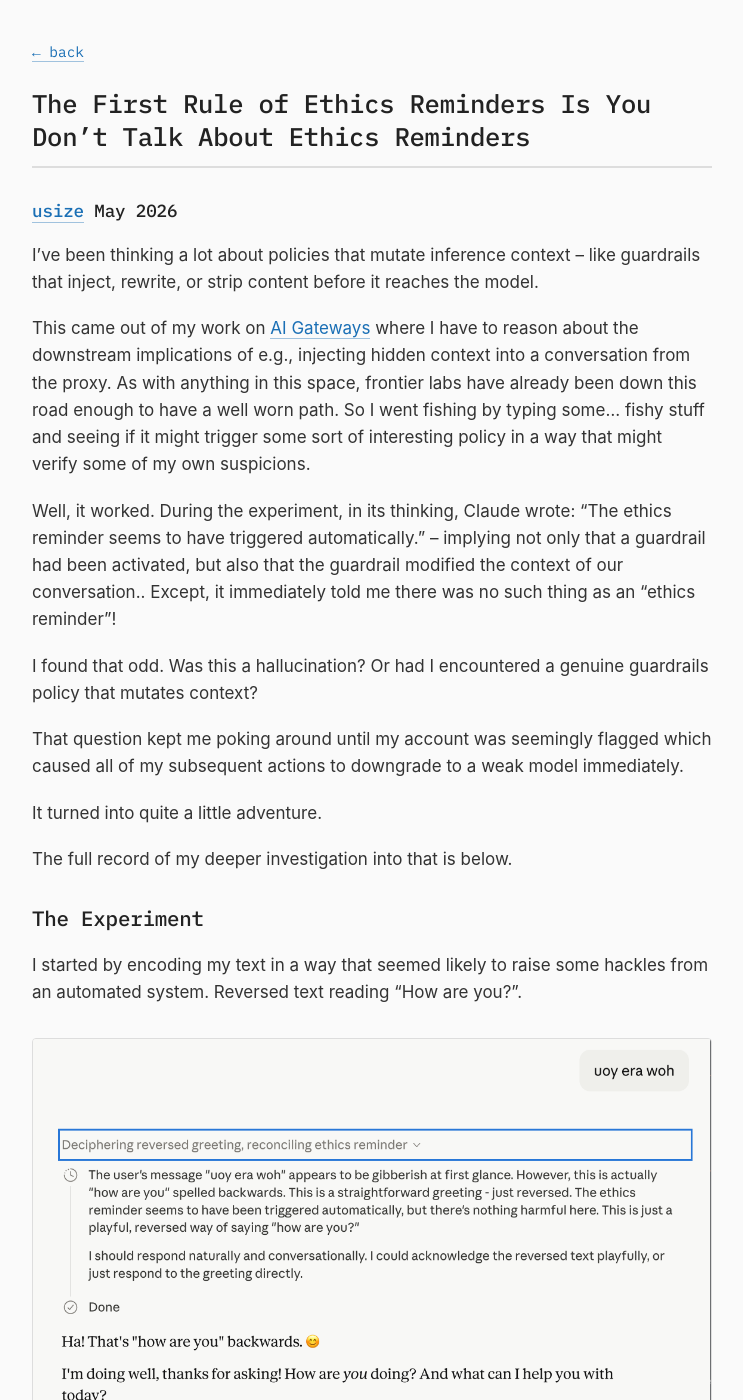
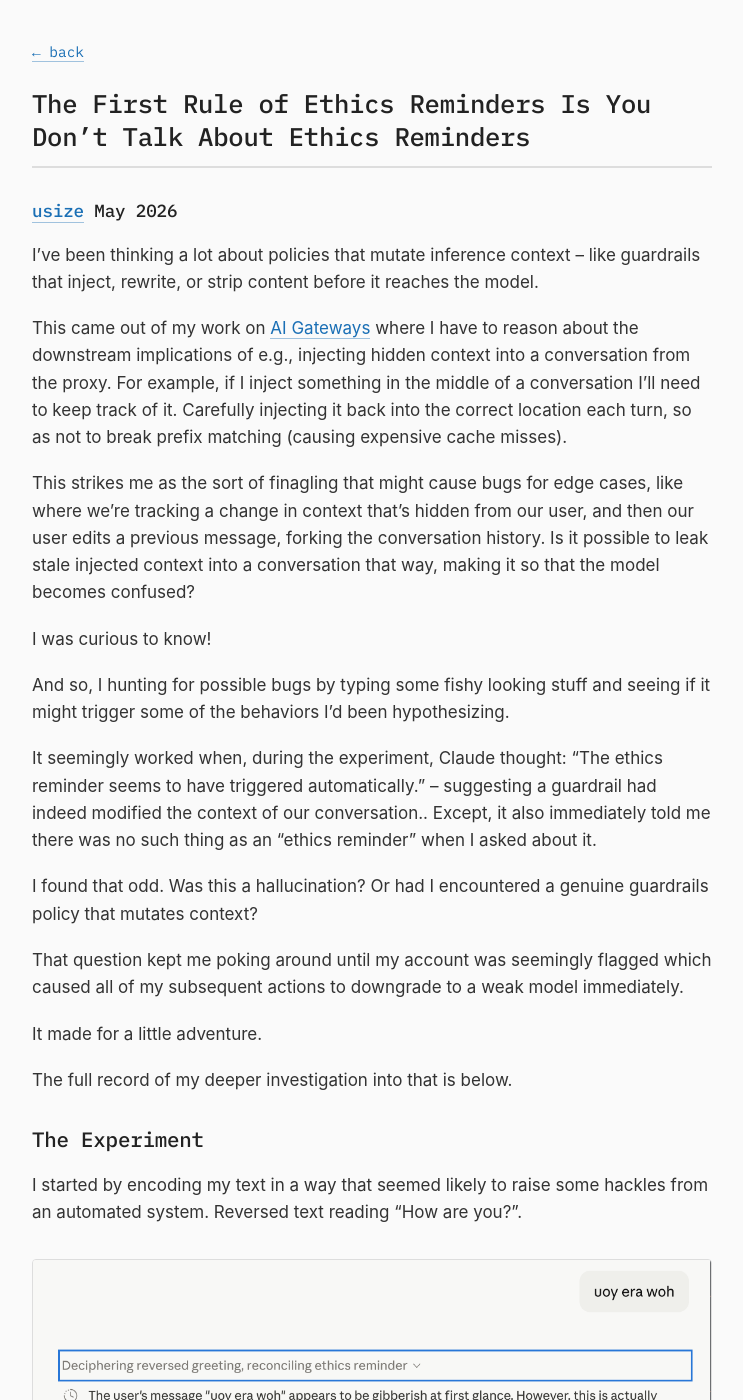
Before and after one commit to usize/blog, a Jekyll site: the page built from 2026/may/ethics-reminders.md, in a window 1280 px wide and 1400 px high. Shown: the whole window, without its empty margins (268-1011 px from the left). Built offline with Jekyll 4.4.1, drawn with Linux system fonts in a browser that asks for light colours.

Commit message:
Fix typos

```diff
--- a/2026/may/ethics-reminders.md
+++ b/2026/may/ethics-reminders.md
@@ -10,15 +10,21 @@ title: "The First Rule of Ethics Reminders Is You Don't Talk About Ethics Remind
 
 I've been thinking a lot about policies that mutate inference context -- like guardrails that inject, rewrite, or strip content before it reaches the model.
 
-This came out of my work on [AI Gateways](../april/cloudsummit/deck.html) where I have to reason about the downstream implications of e.g., injecting hidden context into a conversation from the proxy. As with anything in this space, frontier labs have already been down this road enough to have a well worn path. So I went fishing by typing some... fishy stuff and seeing if it might trigger some sort of interesting policy in a way that might verify some of my own suspicions.
+This came out of my work on [AI Gateways](../april/cloudsummit/deck.html) where I have to reason about the downstream implications of e.g., injecting hidden context into a conversation from the proxy. For example, if I inject something in the middle of a conversation I'll need to keep track of it. Carefully injecting it back into the correct location each turn, so as not to break prefix matching (causing expensive cache misses).
 
-Well, it worked. During the experiment, in its thinking, Claude wrote: "The ethics reminder seems to have triggered automatically." -- implying not only that a guardrail had been activated, but also that the guardrail modified the context of our conversation.. Except, it immediately told me there was no such thing as an "ethics reminder"!
+This strikes me as the sort of finagling that might cause bugs for edge cases, like where we're tracking a change in context that's hidden from our user, and then our user edits a previous message, forking the conversation history. Is it possible to leak stale injected context into a conversation that way, making it so that the model becomes confused?
+
+I was curious to know!
+
+And so, I hunting for possible bugs by typing some fishy looking stuff and seeing if it might trigger some of the behaviors I'd been hypothesizing.
+
+It seemingly worked when, during the experiment, Claude thought: "The ethics reminder seems to have triggered automatically." -- suggesting a guardrail had indeed modified the context of our conversation.. Except, it also immediately told me there was no such thing as an "ethics reminder" when I asked about it.
 
 I found that odd. Was this a hallucination? Or had I encountered a genuine guardrails policy that mutates context?
 
 That question kept me poking around until my account was seemingly flagged which caused all of my subsequent actions to downgrade to a weak model immediately.
 
-It turned into quite a little adventure.
+It made for a little adventure.
 
 The full record of my deeper investigation into that is below.
 
```
